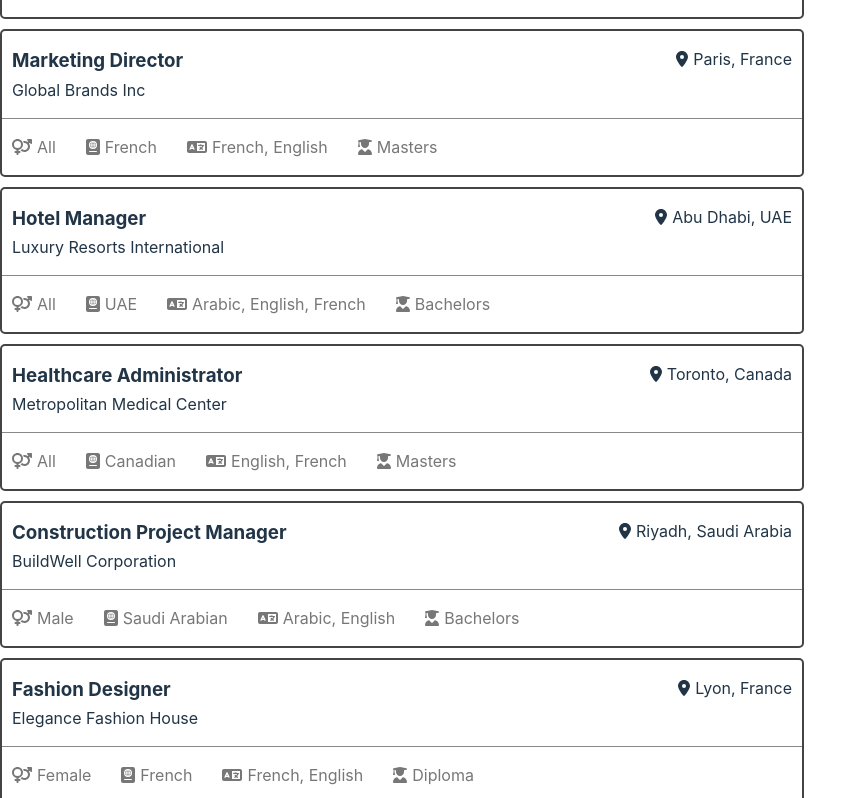
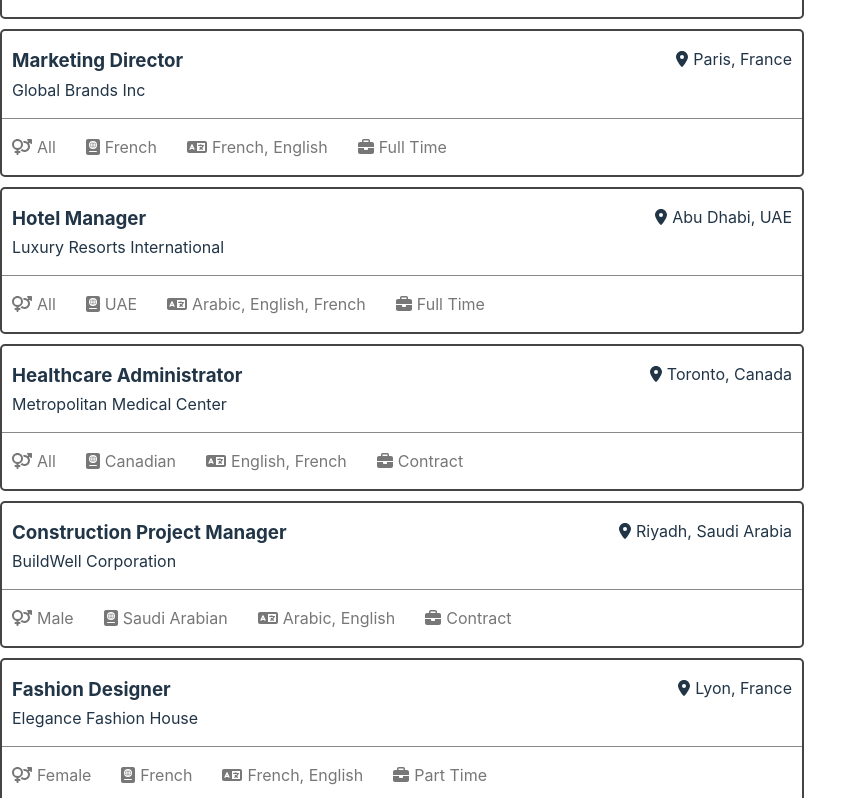
Before and after one commit to nursh/Elo-Jobs, a React (Vite) app: page / in a window 1280 px wide. Shown: the part 421-1219 px from the top of the page, without its empty margins (0-867 px from the left). Built offline with nearby package versions, Linux system fonts and the light colour scheme.

Commit message:
Update employment status field

```diff
--- a/src/components/Job.tsx
+++ b/src/components/Job.tsx
@@ -1,5 +1,5 @@
 import { FontAwesomeIcon } from "@fortawesome/react-fontawesome";
-import { faVenusMars, faPassport, faLanguage, faUserGraduate, faLocationDot} from '@fortawesome/free-solid-svg-icons'
+import { faVenusMars, faPassport, faLanguage, faLocationDot, faBriefcase} from '@fortawesome/free-solid-svg-icons'
 import { type Job } from "../utils/types"
 import { NavLink } from "react-router";
 
@@ -44,7 +44,7 @@ export default function Job({ job }: Props) {
         </div>
 
         <div className="job-detail">
-          <FontAwesomeIcon icon={faUserGraduate} />
+          <FontAwesomeIcon icon={faBriefcase} />
           <p>{job.requiredEmploymentStatus}</p>
         </div>
       </div>
--- a/src/pages/JobProfile.tsx
+++ b/src/pages/JobProfile.tsx
@@ -31,7 +31,7 @@ export default function JobProfile() {
           <p>{job.requiredAge}</p>
         </div>
         <div className="profile-detail">
-          <h5>Education Level:</h5>
+          <h5>Employment Status:</h5>
           <p>{job.requiredEmploymentStatus}</p>
         </div>
         <div className="profile-detail">
--- a/src/utils/data.ts
+++ b/src/utils/data.ts
@@ -10,7 +10,7 @@ export const jobs: Job[] = [
     requiredGender: "All",
     requiredLanguages: ["English", "Arabic"],
     requiredCitizenship: "UAE",
-    requiredEmploymentStatus: "Bachelors"
+    requiredEmploymentStatus: "Full Time"
   },
   {
     id: 2,
@@ -21,7 +21,7 @@ export const jobs: Job[] = [
     requiredGender: "All",
     requiredLanguages: ["English", "French"],
     requiredCitizenship: "Canadian",
-    requiredEmploymentStatus: "PhD"
+    requiredEmploymentStatus: "Full Time"
   },
   {
     id: 3,
@@ -32,7 +32,7 @@ export const jobs: Job[] = [
     requiredGender: "All",
     requiredLanguages: ["French", "English"],
     requiredCitizenship: "French",
-    requiredEmploymentStatus: "Masters"
+    requiredEmploymentStatus: "Full Time"
   },
   {
     id: 4,
@@ -43,7 +43,7 @@ export const jobs: Job[] = [
     requiredGender: "All",
     requiredLanguages: ["Arabic", "English", "French"],
     requiredCitizenship: "UAE",
-    requiredEmploymentStatus: "Bachelors"
+    requiredEmploymentStatus: "Full Time"
   },
   {
     id: 5,
@@ -54,7 +54,7 @@ export const jobs: Job[] = [
     requiredGender: "All",
     requiredLanguages: ["English", "French"],
     requiredCitizenship: "Canadian",
-    requiredEmploymentStatus: "Masters"
+    requiredEmploymentStatus: "Contract"
   },
   {
     id: 6,
@@ -65,7 +65,7 @@ export const jobs: Job[] = [
     requiredGender: "Male",
     requiredLanguages: ["Arabic", "English"],
     requiredCitizenship: "Saudi Arabian",
-    requiredEmploymentStatus: "Bachelors"
+    requiredEmploymentStatus: "Contract"
   },
   {
     id: 7,
@@ -76,7 +76,7 @@ export const jobs: Job[] = [
     requiredGender: "Female",
     requiredLanguages: ["French", "English"],
     requiredCitizenship: "French",
-    requiredEmploymentStatus: "Diploma"
+    requiredEmploymentStatus: "Part Time"
   },
   {
     id: 8,
@@ -87,7 +87,7 @@ export const jobs: Job[] = [
     requiredGender: "All",
     requiredLanguages: ["English"],
     requiredCitizenship: "Canadian",
-    requiredEmploymentStatus: "PhD"
+    requiredEmploymentStatus: "Full Time"
   },
   {
     id: 9,
@@ -98,7 +98,7 @@ export const jobs: Job[] = [
     requiredGender: "All",
     requiredLanguages: ["Arabic", "English"],
     requiredCitizenship: "Egyptian",
-    requiredEmploymentStatus: "Masters"
+    requiredEmploymentStatus: "Contract"
   },
   {
     id: 10,
@@ -109,7 +109,7 @@ export const jobs: Job[] = [
     requiredGender: "All",
     requiredLanguages: ["English", "Arabic"],
     requiredCitizenship: "UAE",
-    requiredEmploymentStatus: "Masters"
+    requiredEmploymentStatus: "Part Time"
   }
 ]
 
@@ -125,7 +125,7 @@ export const users: User[] = [
     disability: "None",
     age: 29,
     citizenship: "Canadian",
-    employmentStatus: "Employed",
+    employmentStatus: "Contract",
     levelOfEducation: "Masters"
   },
   {
@@ -139,7 +139,7 @@ export const users: User[] = [
     disability: "Visual impairment",
     age: 34,
     citizenship: "UAE",
-    employmentStatus: "Self-Employed",
+    employmentStatus: "Part Time",
     levelOfEducation: "PhD"
   },
   {
@@ -153,7 +153,7 @@ export const users: User[] = [
     disability: "None",
     age: 26,
     citizenship: "French",
-    employmentStatus: "Employed",
+    employmentStatus: "Full Time",
     levelOfEducation: "Bachelors"
   },
   {
@@ -167,7 +167,7 @@ export const users: User[] = [
     disability: "None",
     age: 41,
     citizenship: "British",
-    employmentStatus: "Self-Employed",
+    employmentStatus: "Full Time",
     levelOfEducation: "Diploma"
   },
   {
@@ -181,7 +181,7 @@ export const users: User[] = [
     disability: "Hearing impairment",
     age: 31,
     citizenship: "Egyptian",
-    employmentStatus: "Unemployed",
+    employmentStatus: "Part Time",
     levelOfEducation: "Masters"
   },
   {
@@ -195,7 +195,7 @@ export const users: User[] = [
     disability: "Mobility impairment",
     age: 38,
     citizenship: "Mexican",
-    employmentStatus: "Employed",
+    employmentStatus: "Full Time",
     levelOfEducation: "PhD"
   },
   {
@@ -209,7 +209,7 @@ export const users: User[] = [
     disability: "None",
     age: 27,
     citizenship: "Singaporean",
-    employmentStatus: "Self-Employed",
+    employmentStatus: "Full Time",
     levelOfEducation: "Masters"
   },
   {
@@ -223,7 +223,7 @@ export const users: User[] = [
     disability: "None",
     age: 33,
     citizenship: "American",
-    employmentStatus: "Employed",
+    employmentStatus: "Part Time",
     levelOfEducation: "Bachelors"
   },
   {
@@ -237,7 +237,7 @@ export const users: User[] = [
     disability: "None",
     age: 29,
     citizenship: "Japanese",
-    employmentStatus: "Unemployed",
+    employmentStatus: "Contract",
     levelOfEducation: "Masters"
   },
   {
@@ -251,7 +251,7 @@ export const users: User[] = [
     disability: "None",
     age: 36,
     citizenship: "Saudi Arabian",
-    employmentStatus: "Self-Employed",
+    employmentStatus: "Full Time",
     levelOfEducation: "Diploma"
   }
 ]
--- a/src/utils/types.ts
+++ b/src/utils/types.ts
@@ -1,5 +1,5 @@
 type Gender = 'Male' | 'Female' | 'All';
-type EmploymentStatus = 'Self-Employed' | 'Employed' | 'Unemployed';
+type EmploymentStatus = 'Full Time' | 'Part Time' | 'Contract';
 type EducationLevel = 'Bachelors' | 'Masters' | 'PhD' | 'Diploma';
 type Language = 'English' | 'Arabic' | 'French';
 
@@ -12,7 +12,7 @@ export type Job = {
   requiredGender: Gender;
   requiredLanguages: Language[];
   requiredCitizenship: string;
-  requiredEmploymentStatus: EducationLevel;
+  requiredEmploymentStatus: EmploymentStatus;
 }
 
 
```
